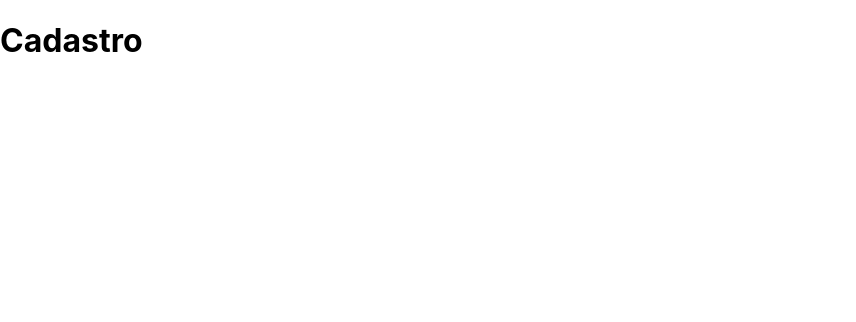
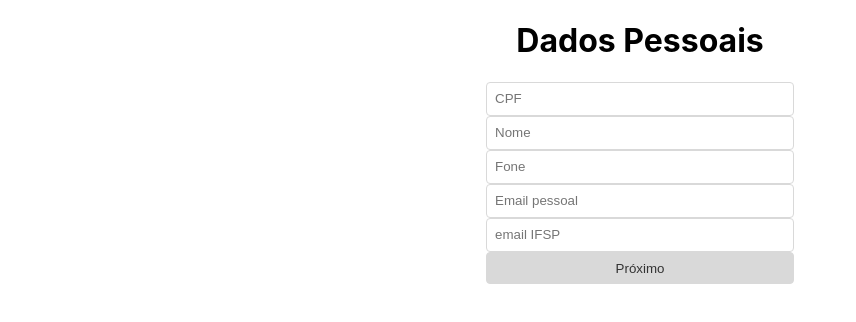
Before and after one commit to NatanRocha43/coolnect_front, a React (Create React App) app: page /cadastro in a window 1280 px wide. Shown: the top 322 px of the page, without its empty margins (0-856 px from the left). Built offline with nearby package versions, Linux system fonts and the light colour scheme.

Commit message:
Criada tela de cadastro

```diff
--- a/src/pages/cadastro/index.js
+++ b/src/pages/cadastro/index.js
@@ -1,11 +1,136 @@
-import react from 'react'
+import react, {useState} from 'react'
+import Input from '../../components/input'
+import Button from '../../components/button'
+import { Card, Container } from './style'
 
 const Cadastro = ({...props}) => {
 
+  const [step, setStep] = useState(1)
+  const [loading, setLoading] = useState(false);
+  const [cpf, setCpf] = useState('');
+  const [nome, setNome] = useState('');
+  const [fone, setFone] = useState('');
+  const [emailPessoal, setEmailPessoal] = useState('');
+  const [emailIFSP, setEmailIFSP] = useState('')
+
+  const [pergunta1, setPergunta1] = useState('')
+  const [pergunta2, setPergunta2] = useState('')
+  const [pergunta3, setPergunta3] = useState('')
+
+  const cadastrar = async () => {
+    const payload = {
+      dados_pessoais: {
+        cpf,
+        nome,
+        fone,
+        emailPessoal,
+        emailIFSP,
+      },
+      dados_seguranca: {
+        pergunta1,
+        pergunta2,
+        pergunta3
+      }
+    }
+
+    setLoading(true);
+    console.log(payload)
+
+    setTimeout(() => {
+      setLoading(false);
+    }, 2000);
+
+  }
+
   return (
-    <>
-      <h1>Cadastro</h1>
-    </>
+    <Container>
+      <Card
+        width='308px'
+        margin='auto'
+      >
+
+        {step === 1 ? (
+          <>
+            <h1>Dados Pessoais</h1>
+
+            <Input
+              width='100%'
+              type='numeric'
+              placeholder="CPF"
+              value={cpf}
+              onChange={(e) => setCpf(e.target.value)}
+            />
+            <Input
+              width='100%'
+              type='text'
+              placeholder="Nome"
+              value={nome}
+              onChange={(e) => setNome(e.target.value)}
+            />
+            <Input
+              width='100%'
+              type='text'
+              placeholder="Fone"
+              value={fone}
+              onChange={(e) => setFone(e.target.value)}
+            />
+            <Input
+              width='100%'
+              type='email'
+              placeholder="Email pessoal"
+              value={emailPessoal}
+              onChange={(e) => setEmailPessoal(e.target.value)}
+            />
+            <Input
+              width='100%'
+              type='email'
+              placeholder="email IFSP"
+              value={emailIFSP}
+              onChange={(e) => setEmailIFSP(e.target.value)}
+            />
+
+            <Button
+              width='100%'
+              text="Próximo"
+              onClick={() => setStep(step+1)}
+            />
+          </>
+        ) : (
+          <>
+            <h1>Dados de Segurança</h1>
+
+            <Input
+              width='100%'
+              type='text'
+              placeholder="Qual o nome do primeiro animal de estimação?"
+              value={pergunta1}
+              onChange={(e) => setPergunta1(e.target.value)}
+            />
+            <Input
+              width='100%'
+              type='text'
+              placeholder="Qual o nome da sua primeira professora"
+              value={pergunta2}
+              onChange={(e) => setPergunta2(e.target.value)}
+            />
+            <Input
+              width='100%'
+              type='text'
+              placeholder="Em qual cidade seus pais se conheceram"
+              value={pergunta3}
+              onChange={(e) => setPergunta3(e.target.value)}
+            />
+
+            <Button
+              width='100%'
+              text="Cadastrar"
+              onClick={() => cadastrar()}
+              loading={loading}
+            />
+          </>
+        )}
+      </Card>
+    </Container>
   )
 }
 
--- /dev/null
+++ b/src/pages/cadastro/style.js
@@ -0,0 +1,23 @@
+import styled from 'styled-components'
+
+export const Container =  styled.div`
+  display: flex;
+  flex-direction: column;
+  align-items: center;
+  justify-content: center;
+`;
+
+export const Card = styled.div`
+
+  width: ${props => props.width || '100%'};
+  margin: ${props => props.margin || 'auto'};
+
+  display: flex;
+  flex-direction: column;
+  align-items: center;
+  justify-content: flex-start;
+
+  background-color: #FFF;
+  border-radius: 16px;
+
+`;
```
